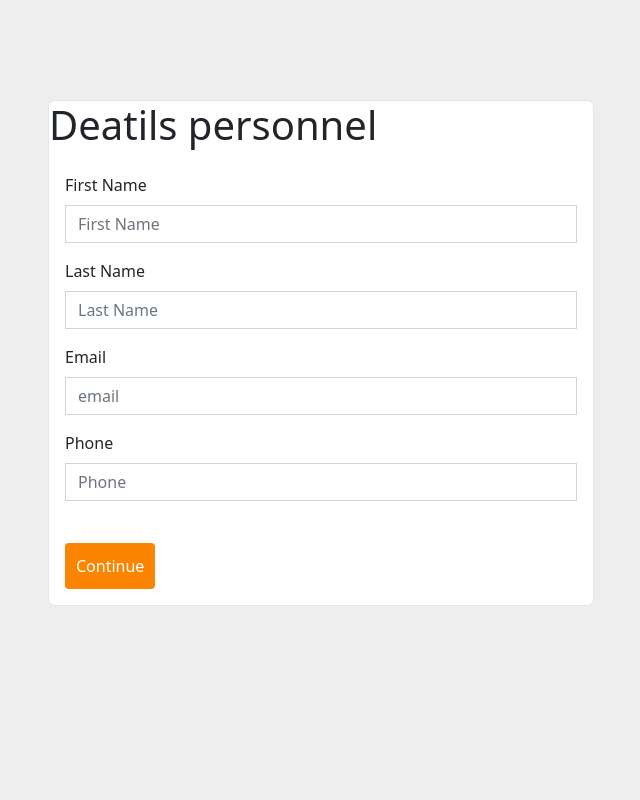
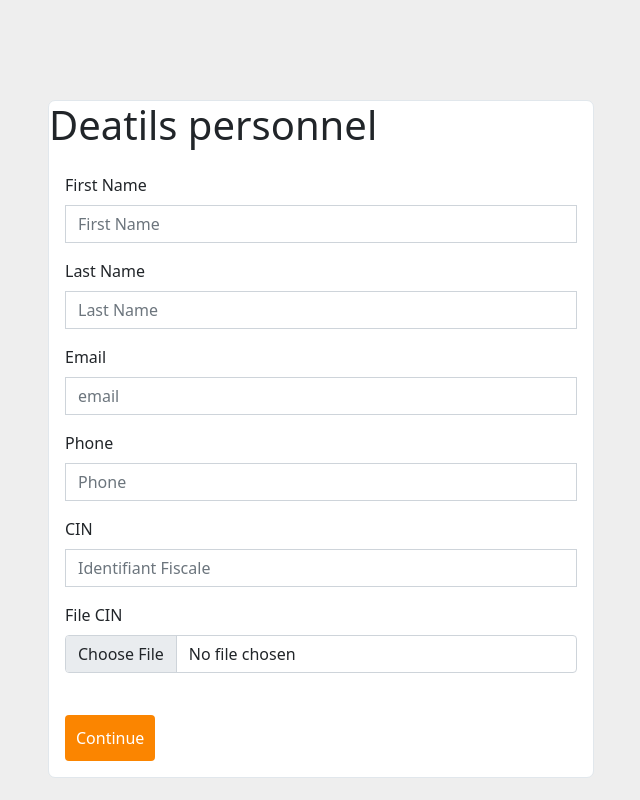
Before and after one commit to medzerai/M-place-Website, a React (Create React App) app in the folder client/: page /test in a window 1280 px wide. Both pictures are taken after a click on the button "Previous". Shown: the whole page, without its empty margins (319-959 px from the left). Built offline with nearby package versions, Linux system fonts and the light colour scheme.

Commit message:
change step 1 of inscription PO

```diff
--- a/client/src/components/registerPO/stepOne.js
+++ b/client/src/components/registerPO/stepOne.js
@@ -100,6 +100,38 @@ const StepOne = ({ nextStep, handleFormData, values }) => {
                 ""
               )}
             </Form.Group>
+            <Form.Group className="mb-3">
+              <Form.Label>CIN</Form.Label>
+              <Form.Control
+                style={{ border: error ? "2px solid red" : "" }}
+                type="text"
+                placeholder="Identifiant Fiscale"
+                onChange={handleFormData("identifiantFiscale")}
+              />
+              {error ? (
+                <Form.Text style={{ color: "red" }}>
+                  This is a required field
+                </Form.Text>
+              ) : (
+                ""
+              )}
+            </Form.Group>
+            <Form.Group className="mb-3">
+              <Form.Label>File CIN</Form.Label>
+              <Form.Control
+                style={{ border: error ? "2px solid red" : "" }}
+                type="file"
+                placeholder="Lofgo"
+                onChange={handleFormData("fileidentifiantFiscale")}
+              />
+              {error ? (
+                <Form.Text style={{ color: "red" }}>
+                  This is a required field
+                </Form.Text>
+              ) : (
+                ""
+              )}
+            </Form.Group>
             <Button variant="primary" type="submit">
               Continue
             </Button>
```
